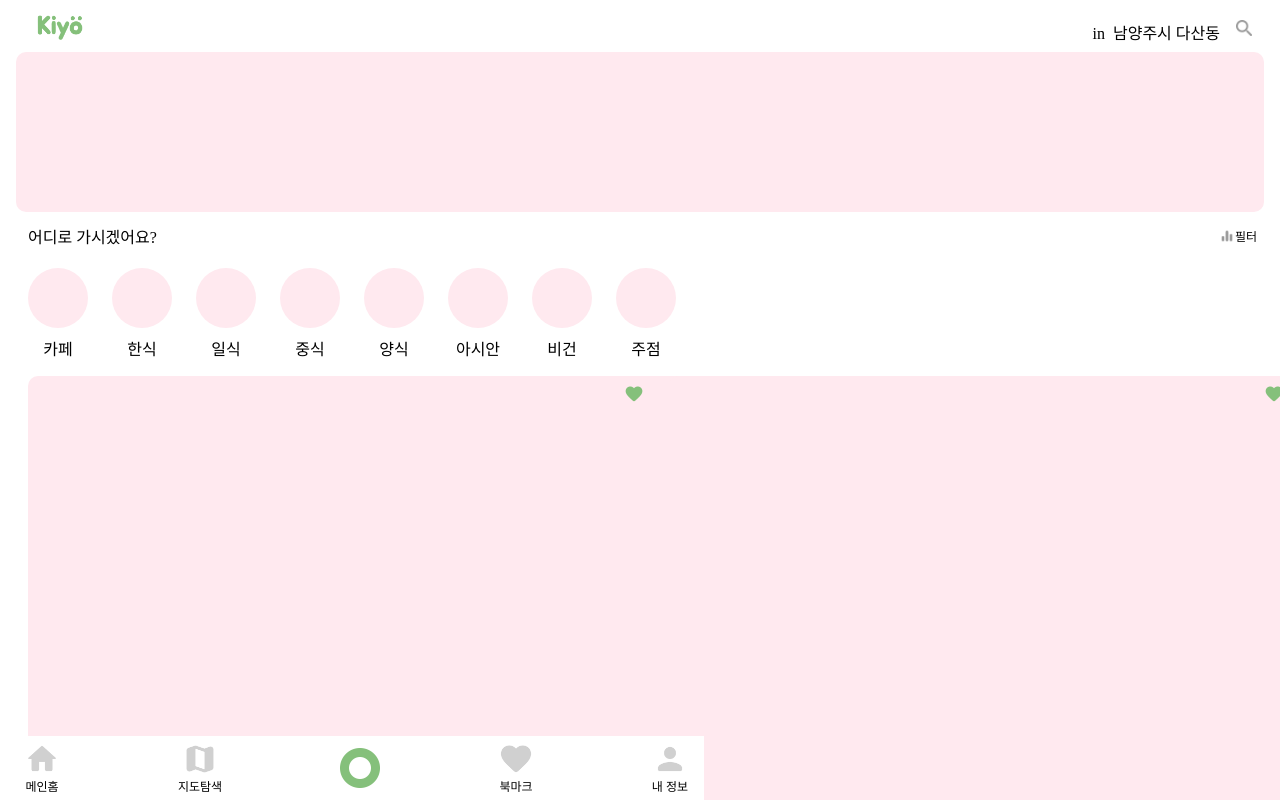
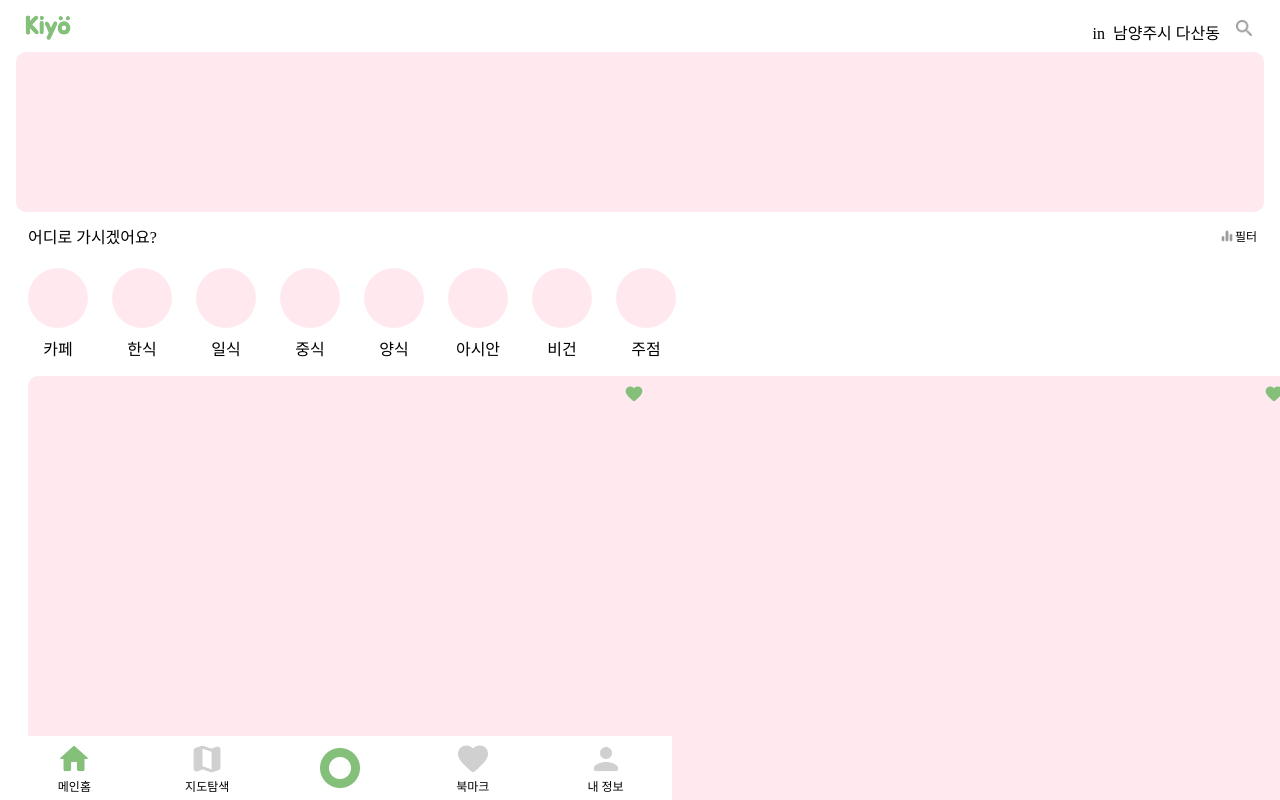
Before and after one commit to ILLHAMO/KIYO_FE, a Next.js app: page / in a window 1280 px wide. Shown: the top 800 px of the page. Built offline with nearby package versions, Linux system fonts and the light colour scheme; a web font is replaced by a local one.

Commit message:
style: 네비게이션 바 활성화 css 수정

```diff
--- a/src/app.components/NavigationBar/NavigationBar.tsx
+++ b/src/app.components/NavigationBar/NavigationBar.tsx
@@ -1,18 +1,27 @@
 import React from 'react';
-import styled from 'styled-components';
+import styled, { css } from 'styled-components';
+import { useRouter } from 'next/router';
 
 const NavigationBar = () => {
+  const router = useRouter();
+
   return (
-    <StyledWrapper>
-      <div className="menu-wrap true">
-        <img src="images/common/home_gray.png" />
+    <StyledWrapper active={0}>
+      <div className={`menu-wrap ${router.pathname === '/'}`}>
+        <img
+          src={`images/common/home_${
+            router.pathname === '/' ? 'green' : 'gray'
+          }.png`}
+        />
         <div className="title">메인홈</div>
       </div>
       <div className="menu-wrap">
         <img src="images/common/map_gray.png" />
         <div className="title">지도탐색</div>
       </div>
+      <div className="menu-wrap">
         <img src="images/common/add_green.png" className="add-button" />
+      </div>
       <div className="menu-wrap">
         <img src="images/common/bookmark_gray.png" />
         <div className="title">북마크</div>
@@ -28,12 +37,12 @@ const NavigationBar = () => {
 export default NavigationBar;
 
 const StyledWrapper = styled.div`
+  ${({ active }: any) => css`
     margin: 0 auto;
     display: flex;
     align-items: center;
     justify-content: space-between;
     position: fixed;
-  padding: 0 16px;
     bottom: 0;
     max-width: 664px;
     width: 100%;
@@ -41,21 +50,39 @@ const StyledWrapper = styled.div`
     border-top: 4px solid var(--color-gray-200);
     background-color: white;
 
-  .add-button {
-    width: 40px;
-    cursor: pointer;
+    &::after {
+      content: '';
+      position: absolute;
+      top: -4px;
+      left: calc(20% * ${active});
+      background-color: var(--color-main);
+      height: 4px;
+      width: 20%;
     }
 
     .menu-wrap {
+      width: 20%;
       cursor: pointer;
       display: flex;
       flex-direction: column;
       align-items: center;
       justify-content: center;
 
+      &.true {
+        .title {
+          color: var(--color-main);
+        }
+      }
+
       img {
         width: 36px;
         height: 36px;
+      }
+
+      .add-button {
+        width: 40px;
+        height: 40px;
+        cursor: pointer;
       }
 
       .title {
@@ -63,4 +90,5 @@ const StyledWrapper = styled.div`
         color: var(--color-gray-200);
       }
     }
+  `}
 `;
--- a/src/app.feature/home/HomeHeader.tsx
+++ b/src/app.feature/home/HomeHeader.tsx
@@ -19,7 +19,7 @@ const HomeHeader = () => {
 export default HomeHeader;
 
 const StyledWrapper = styled.div`
-  padding: 0 20px;
+  padding: 0 20px 0 8px;
   display: flex;
   align-items: center;
   justify-content: space-between;
```
Lines whose indentation alone changed are shown as unchanged.
